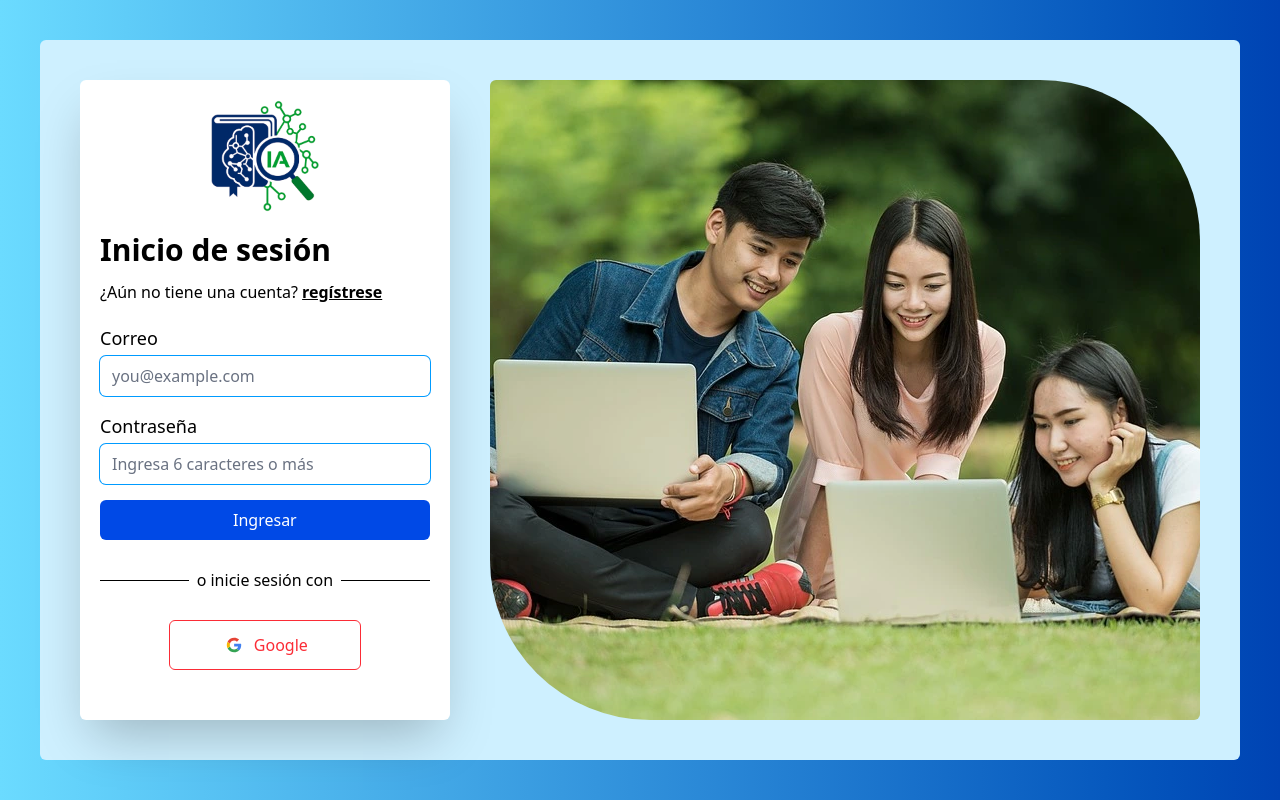
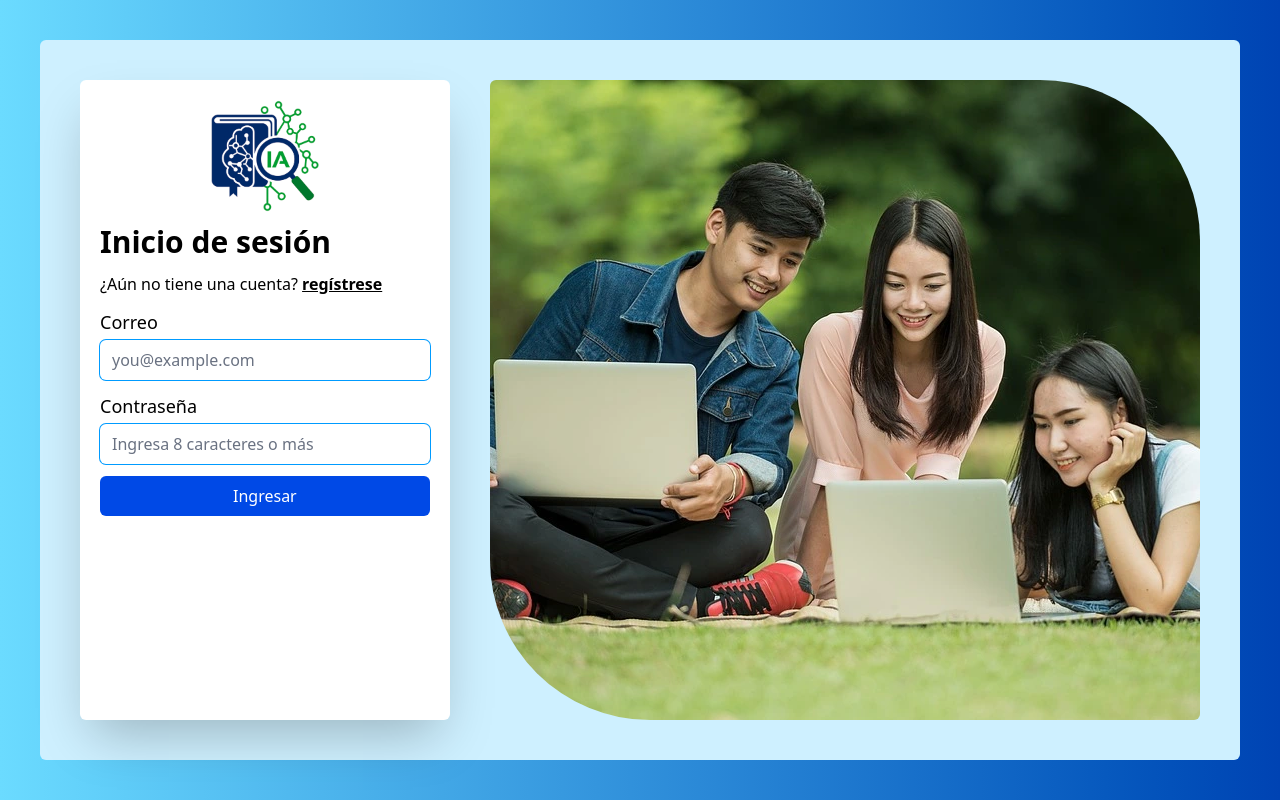
Before and after one commit to AidedGuitar/api-ia-hub, a Next.js app in the folder frontend/: page /login in a window 1280 px wide. Built offline with nearby package versions, Linux system fonts and the light colour scheme.

Commit message:
wip: se crean las funcionalidades para la vista login

```diff
--- a/frontend/src/app/login/page.tsx
+++ b/frontend/src/app/login/page.tsx
@@ -9,7 +9,7 @@ export const metadata: Metadata = {
 
 export default function Login() {
 	return (
-		<div className="flex p-5 md:p-10 bg-linear-to-r from-edtech-blue-300 to-edtech-blue-900 h-svh md:h-screen md:items-center justify-center">
+		<div className="flex p-5 md:p-10 bg-linear-to-r from-edtech-blue-300 to-edtech-blue-900 h-svh md:h-screen md:items-center justify-center bg-gray-100">
 			<LoginMain />
 		</div>
 	);
--- a/frontend/src/feature/login/LoginForm.tsx
+++ b/frontend/src/feature/login/LoginForm.tsx
@@ -1,26 +1,48 @@
 import { singInSchema } from "@/schemas";
+import AuthenticationServices from "@/services/authentication";
 import { useFormik } from "formik";
+import { useRouter } from "next/navigation";
+import { useState } from "react";
+import toast from "react-hot-toast";
 
 interface SingInInterface {
-	email: string;
+	use_email: string;
 	password: string;
 }
 
 export default function LoginForm() {
+	const [isLoading, setIsLoading] = useState(false);
+	//const [showPassword, setShowPassword] = useState(false);
+	const router = useRouter();
+
 	const onSubmit = async (values: SingInInterface) => {
-		console.log(values);
+		const authenticationServices = new AuthenticationServices();
+		setIsLoading(true);
 
-		// await signIn("credentials", {
-		// 	email,
-		// 	password,
-		// 	callbackUrl: "/",
-		// });
+		const toastId = toast.loading("iniciado sesión...");
+
+		try {
+			const token = await authenticationServices.postLogin(values);
+
+			if (token.status === 200) {
+				toast.success("Inicio de sesión exitoso", { id: toastId });
+				router.push("/");
+			} else if (token.status === 401) {
+				toast.error("Correo o contraseña incorrecto", { id: toastId });
+			} else {
+				toast.error("Error al iniciar sesión", { id: toastId });
+			}
+		} catch (error) {
+			console.log("Error login: ", error)
+		} finally {
+			setIsLoading(false);
+		}
 	};
 
 	const { values, errors, touched, handleChange, handleBlur, handleSubmit } =
 		useFormik({
 			initialValues: {
-				email: "",
+				use_email: "",
 				password: "",
 			},
 			validationSchema: singInSchema,
@@ -28,24 +50,25 @@ export default function LoginForm() {
 		});
 
 	return (
-		<form onSubmit={handleSubmit} className="flex flex-col gap-4 w-full">
+		<form onSubmit={handleSubmit} className="flex flex-col gap-3 w-full">
 			<div className="flex flex-col gap-1">
-				<label htmlFor="email" className="font-medium text-lg">
+				<label htmlFor="use_email" className="font-medium text-lg">
 					Correo
 				</label>
 				<input
-					id="email"
-					name="email"
+					id="use_email"
+					name="use_email"
 					type="text"
-					value={values.email}
+					value={values.use_email}
 					onChange={handleChange}
 					onBlur={handleBlur}
+					disabled={isLoading}
 					placeholder="you@example.com"
 					className="px-3 py-2 placeholder:text-gray-500 outline-none ring ring-edtech-blue-500 focus:ring-2 rounded-md"
 				/>
-				{errors.email && touched.email && (
+				{errors.use_email && touched.use_email && (
 					<p className="text-base text-edtech-error-500">
-						{errors.email}
+						{errors.use_email}
 					</p>
 				)}
 			</div>
@@ -61,7 +84,8 @@ export default function LoginForm() {
 					value={values.password}
 					onChange={handleChange}
 					onBlur={handleBlur}
-					placeholder="Ingresa 6 caracteres o m&aacute;s"
+					disabled={isLoading}
+					placeholder="Ingresa 8 caracteres o m&aacute;s"
 					className="px-3 py-2 placeholder:text-gray-500 outline-none ring ring-edtech-blue-500 focus:ring-2 rounded-md"
 				/>
 				{errors.password && touched.password && (
@@ -74,8 +98,8 @@ export default function LoginForm() {
 			<button
 				name="submit"
 				type="submit"
-				disabled={false}
-				className="bg-edtech-blue-800 hover:bg-edtech-blue-700 disabled:bg-edtech-blue-300 rounded-md py-2 text-bismark-950 disabled:text-bismark-400 text-white font-medium disabled:cursor-not-allowed">
+				disabled={isLoading}
+				className="bg-edtech-blue-800 hover:bg-edtech-blue-600 disabled:bg-edtech-blue-300 rounded-md py-2 disabled:text-bismark-400 text-white font-medium disabled:cursor-not-allowed cursor-pointer">
 				Ingresar
 			</button>
 		</form>
--- a/frontend/src/feature/login/LoginMain.tsx
+++ b/frontend/src/feature/login/LoginMain.tsx
@@ -1,18 +1,13 @@
 "use client";
 
-import { GoogleIcon } from "@/assets/socialIcon";
-import { signIn } from "next-auth/react";
 import Image from "next/image";
 import LoginForm from "./LoginForm";
+import Link from "next/link";
 
 function LoginMain() {
-	const handleSingInGoogle = () => {
-		signIn("google", { callbackUrl: "/" });
-	}
-
 	return (
 		<section className="flex bg-edtech-blue-100 rounded-md md:h-full w-full p-5 md:p-10 gap-5 lg:gap-10 max-w-[1440px] h-[100hv]">
-			<div className="bg-white overflow-y-auto flex flex-col h-full gap-2.5 md:gap-5  w-full lg:w-1/2 rounded-md px-5 py-3 md:p-5 shadow-2xl items-center md:pb-10">
+			<div className="bg-white overflow-y-auto flex flex-col h-full gap-2.5 md:gap-3  w-full lg:w-1/2 rounded-md px-5 py-3 md:p-5 shadow-2xl items-center md:pb-10">
 				<Image
 					src="/logo.webp"
 					alt="Edtech avance con IA"
@@ -24,28 +19,15 @@ function LoginMain() {
 					<h1 className="text-3xl font-bold">Inicio de sesión</h1>
 					<p className="text-base">
 						¿Aún no tiene una cuenta?{" "}
-						<a href="" className="text-bismark-600 font-bold underline hover:text-edtech-blue-900">
+						<Link
+							href="/registro"
+							className="text-bismark-600 font-bold underline hover:text-edtech-blue-900">
 							reg&iacute;strese
-						</a>
+						</Link>
 					</p>
 				</div>
 
 				<LoginForm />
-
-				<div className="flex gap-2 w-full items-center justify-center py-2">
-					<hr className="w-full" />
-					<span className="w-fit text-nowrap text-center">
-						o inicie sesión con
-					</span>{" "}
-					<hr className="w-full" />
-				</div>
-
-				<button
-					className="py-3 px-4 w-48 flex gap-2 border border-red-500 rounded-md text-red-500 hover:bg-red-100 justify-center items-center cursor-pointer"
-					onClick={handleSingInGoogle}>
-					<GoogleIcon className="h-6 w-6" />
-					Google
-				</button>
 			</div>
 
 			<div className="h-full sm:block hidden w-full">
--- a/frontend/src/schemas/login.schema.ts
+++ b/frontend/src/schemas/login.schema.ts
@@ -1,7 +1,7 @@
 import * as yup from "yup";
 
 export const singInSchema = yup.object({
-	email: yup
+	use_email: yup
 		.string()
 		.required("El correo es requerido")
 		.email("El correo electrónico no es válido")
```
